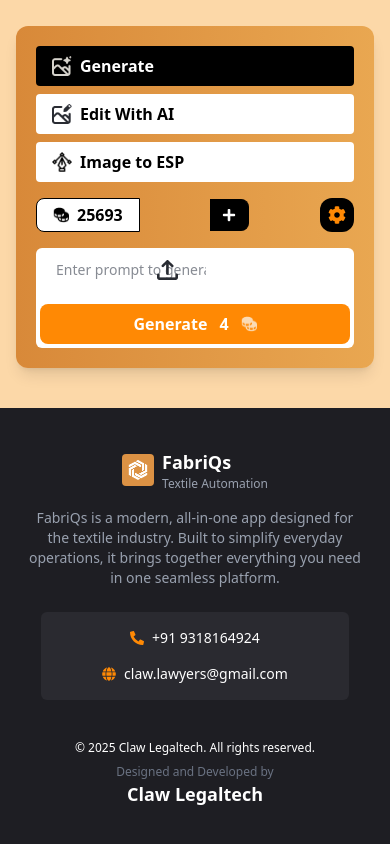
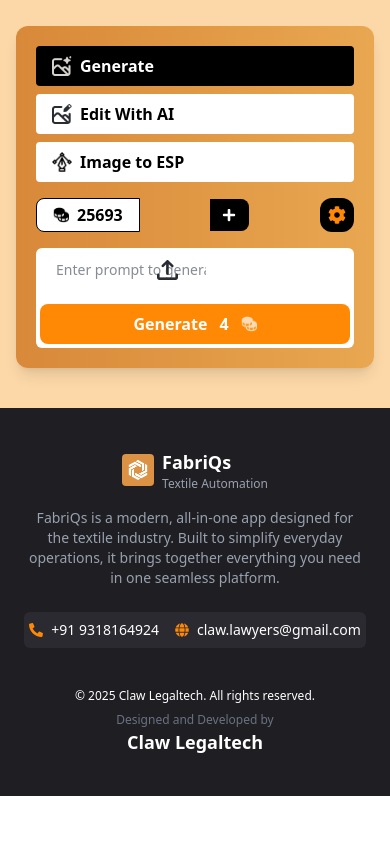
Before and after one commit to rahul9369/textile, a React (Vite) app: page /textile in a window 390 px wide. Shown: the part 590-1434 px from the top of the page. After the commit the page ends 1386 px from the top, so only its background shows below. Built offline with nearby package versions, Linux system fonts and the light colour scheme.

Commit message:
changes done

```diff
--- a/src/Components/Footer.jsx
+++ b/src/Components/Footer.jsx
@@ -23,14 +23,16 @@
         </div>
 
         {/* Contact Info */}
-        <div className="flex flex-col md:flex-row justify-center items-center gap-4 mt-6 bg-[#2a2a30] px-4 py-4 rounded-md w-[90%] md:w-[50%] mx-auto text-white text-sm sm:text-base">
-          <div className="flex items-center space-x-2">
-            <FaPhoneAlt className="text-orange-400" />
-            <span className="break-all">+91 9318164924</span>
-          </div>
-          <div className="flex items-center space-x-2 whitespace-nowrap">
-            <FaGlobe className="text-orange-400" />
-            <span className="break-all">claw.lawyers@gmail.com</span>
+        <div className="flex flex-col md:flex-row justify-center items-center gap-4 mt-6 bg-[#2a2a30] px-2 py-2 md:py-4 rounded-md w-full md:w-[50%] mx-auto text-white text-sm sm:text-base">
+          <div className="flex flex-row gap-4 w-full justify-center">
+            <div className="flex items-center space-x-2 whitespace-nowrap">
+              <FaPhoneAlt className="text-orange-400" />
+              <span>+91 9318164924</span>
+            </div>
+            <div className="flex items-center space-x-2 whitespace-nowrap">
+              <FaGlobe className="text-orange-400" />
+              <span className="break-all">claw.lawyers@gmail.com</span>
+            </div>
           </div>
         </div>
 
--- a/src/Components/Landing.jsx
+++ b/src/Components/Landing.jsx
@@ -94,9 +94,8 @@
   ))}
 </div>
 
-
-          {/* CTA Buttons */}
-        <motion.div
+{/* CTA Buttons */}
+<motion.div
   className="flex flex-row gap-3 mt-4 justify-center sm:justify-start"
   initial={{ opacity: 0 }}
   animate={{ opacity: 1 }}
```
